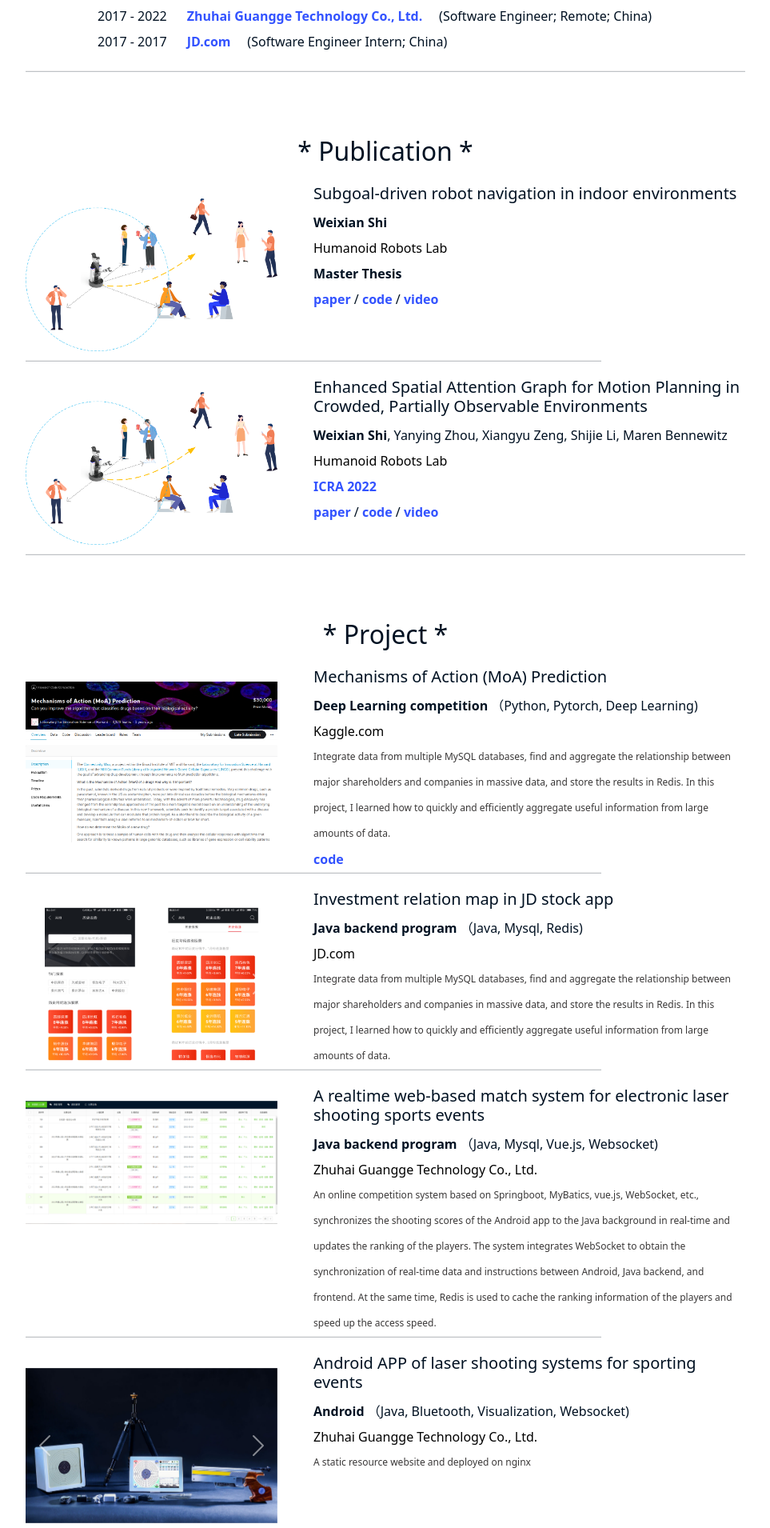
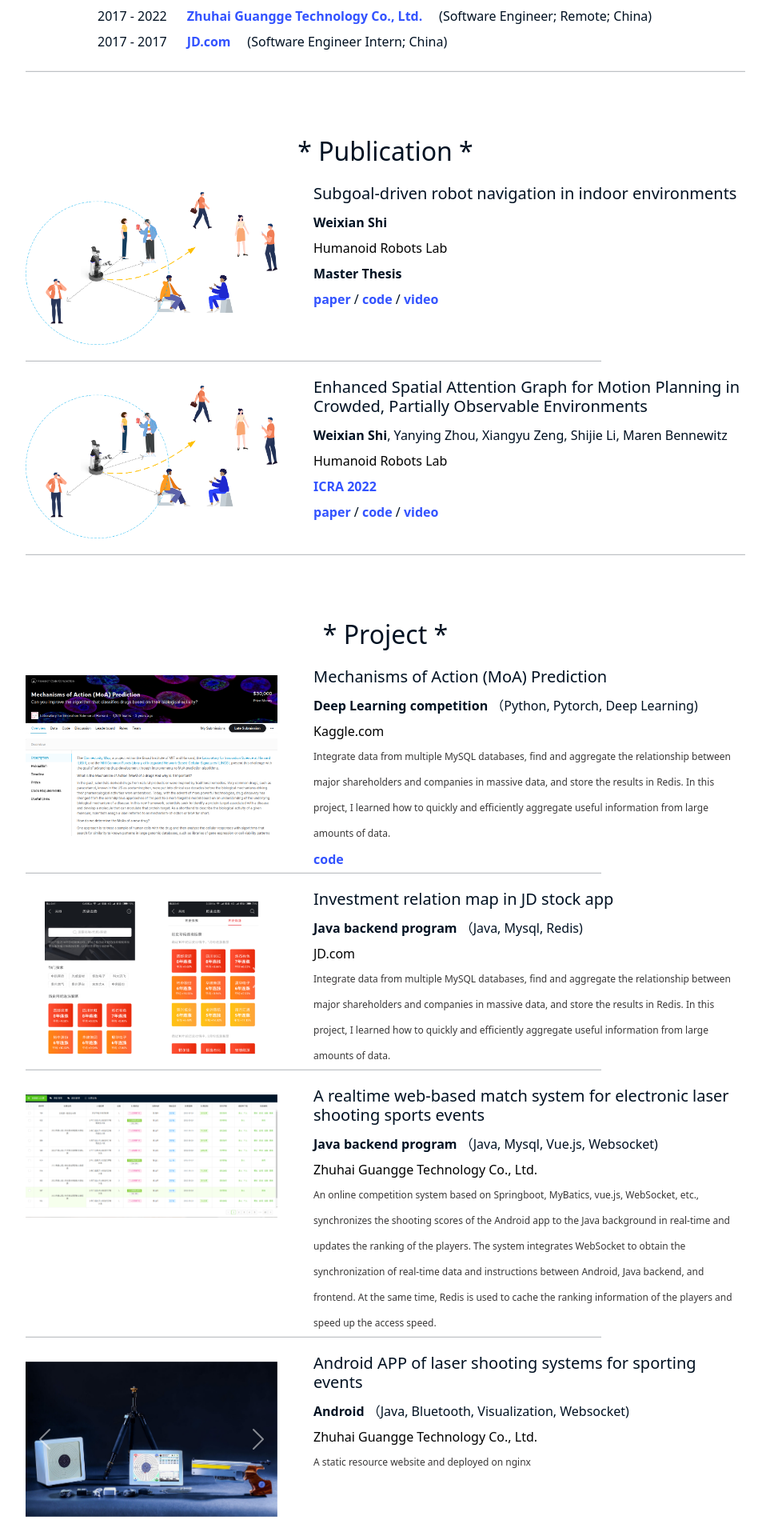
Before and after one commit to weixians/weixians.github.io, a Jekyll site: the page built from about_me.html, in a window 1280 px wide. Shown: the part 895-2805 px from the top of the page at 80% size, without its empty margins (158-1121 px from the left). Built offline with Jekyll 4.4.1, drawn with Linux system fonts in a browser that asks for light colours.

Commit message:
change content

```diff
--- a/_layouts/default.html
+++ b/_layouts/default.html
@@ -10,6 +10,8 @@
     {% include header.html %}
     {{ content }}
 </div>
+{% include clickable-image.html %}
+
 {% include externals/scripting.html %}
 
 </body>
--- a/_layouts/page.html
+++ b/_layouts/page.html
@@ -22,8 +22,6 @@
         };
     </script>
 </head>
-{% include clickable-image.html %}
-
 {% include page/title.html %}
 
 {{ content }}
--- a/about_me.html
+++ b/about_me.html
@@ -30,7 +30,7 @@
             height: auto;
             float: left;
             display: inline;
-            margin-top: 2%;
+            margin-top: 10px;
         }
 
         div.project-item-content {
```
